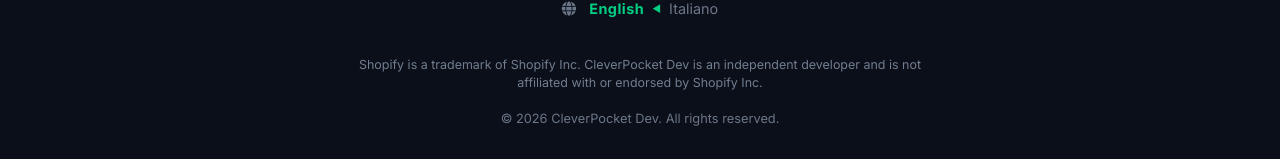
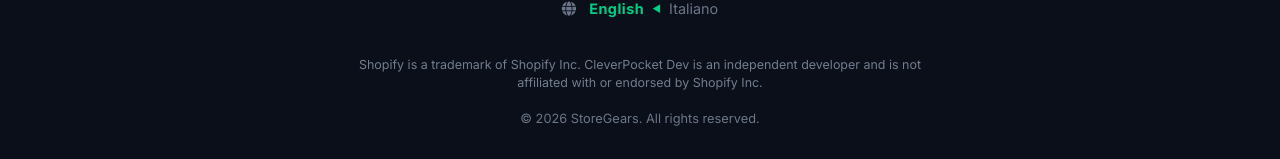
Before and after one commit to digitalcreat0r/sitoweb_storegears, a Jekyll site: the page built from index.html, in a window 1280 px wide and 900 px high, scrolled down 578 px. Shown: the part 738-897 px from the top of the window. Built offline with Jekyll 4.4.1, drawn with Linux system fonts in a browser that asks for light colours; some of the changed text lies outside the part shown.

Commit message:
configurazione dominio

```diff
--- a/CNAME
+++ b/CNAME
@@ -1 +1 @@
-cleverpocket.app
+storegears.com
--- a/_config.yml
+++ b/_config.yml
@@ -1,13 +1,13 @@
 # Informazioni sul Sito
-title: CleverPocket&nbsp;Dev
+title: StoreGears
 author: Oleksandr Bihansky
 author_name: Oleksandr
-brand: CleverPocket&nbsp;Dev
+brand: StoreGears
 email: info@cleverpocket.app
 support_email: support@cleverpocket.app
 
 # URL e Link
-url: "https://cleverpocket.app"
+url: "https://storegears.com"
 baseurl: "" # Lascialo vuoto se il sito è nel dominio principale
 
 # Impostazioni di Build
```
